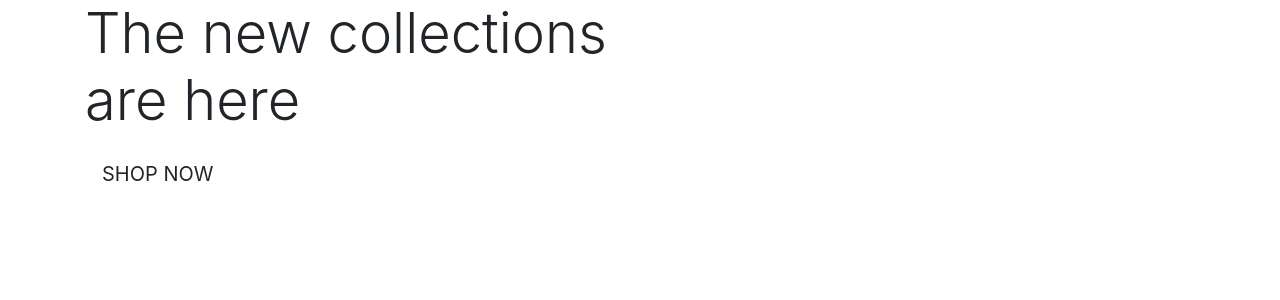
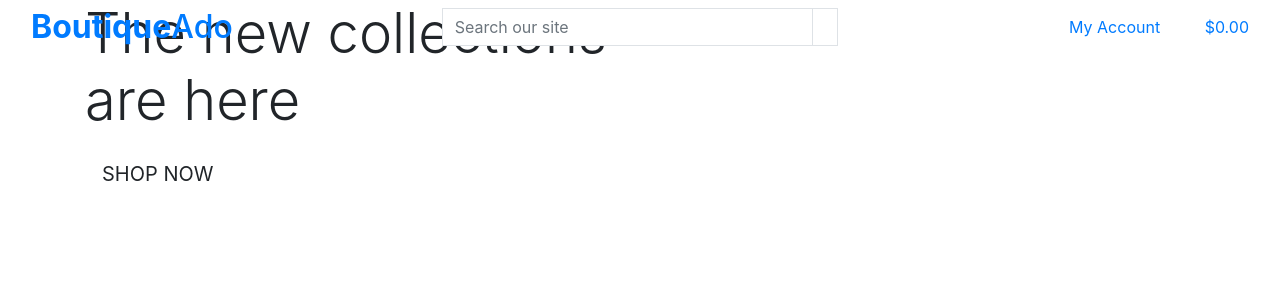
Before and after one commit to Gruheem/boutique_ado_v1, a Django app: page / in a window 1280 px wide. Shown: the top 300 px of the page. Run offline with Django 5.2, Linux system fonts and the light colour scheme; some libraries are stand-ins or nearby versions.

Commit message:
Add Header to base.html

```diff
--- a/templates/base.html
+++ b/templates/base.html
@@ -11,22 +11,14 @@
       name="viewport"
       content="width=device-width, initial-scale=1, shrink-to-fit=no"
     />
-    {% endblock %}
-
-    {% block extra_meta %}{% endblock %}
-
-    {% block corecss %}
+    {% endblock %} {% block extra_meta %}{% endblock %} {% block corecss %}
     <link
       rel="stylesheet"
       href="https://cdn.jsdelivr.net/npm/bootstrap@4.6.2/dist/css/bootstrap.min.css"
       integrity="sha384-xOolHFLEh07PJGoPkLv1IbcEPTNtaed2xpHsD9ESMhqIYd0nLMwNLD69Npy4HI+N"
       crossorigin="anonymous"
     />
-    {% endblock %}
-
-    {% block extra_css %}{% endblock %}
-
-    {% block corejs %}
+    {% endblock %} {% block extra_css %}{% endblock %} {% block corejs %}
     <script
       src="https://cdn.jsdelivr.net/npm/jquery@3.5.1/dist/jquery.min.js"
       integrity="sha256-9/aliU8dGd2tb6OSsuzixeV4y/faTqgFtohetphbbj0="
@@ -42,24 +34,104 @@
       integrity="sha384-wfSDF2E50Y2D1uUdj0O3uMBJnjuUD4Ih7YwaYd1iqfktj0Uod8GCExl3Og8ifwB6"
       crossorigin="anonymous"
     ></script>
-    {% endblock %}
-
-    {% block extra_js %}{% endblock %}
+    {% endblock %} {% block extra_js %}{% endblock %}
 
     <title>Boutique Ado {% block extra_title %}{% endblock %}</title>
   </head>
   <body>
-    <header class="container-fluid fixed-top"></header>
+    <header class="container-fluid fixed-top">
+      <div class="row">
+        <div
+          class="col-12 col-lg-4 my-auto py-1 py-lg-0 text-center text-lg-left"
+        >
+          <a href="{% url 'home' %}" class="nav-link main-logo-link">
+            <h2 class="logo-font text-black my-0">
+              <strong>Boutique</strong>Ado
+            </h2>
+          </a>
+        </div>
+        <div class="col-12 col-lg-4 my-auto py-1 py-lg-0">
+          <form method="GET" action="">
+            <div class="input-group w-100">
+              <input
+                class="form-control border border-black rounded-0"
+                type="text"
+                name="q"
+                placeholder="Search our site"
+              />
+              <div class="input-group-append">
+                <button
+                  class="form-control btn btn-black border border-black rounded-0"
+                  type="submit"
+                >
+                  <span class="icon">
+                    <i class="fas fa-search"></i>
+                  </span>
+                </button>
+              </div>
+            </div>
+          </form>
+        </div>
+        <div class="col-12 col-lg-4 my-auto py-1 py-lg-0">
+          <ul class="list-inline list-unstyled text-center text-lg-right my-0">
+            <li class="list-inline-item dropdown">
+              <a
+                class="text-black nav-link"
+                href="#"
+                id="user-options"
+                data-toggle="dropdown"
+                aria-haspopup="true"
+                aria-expanded="false"
+              >
+                <div class="text-center">
+                  <div><i class="fas fa-user fa-lg"></i></div>
+                  <p class="my-0">My Account</p>
+                </div>
+              </a>
+              <div
+                class="dropdown-menu border-0"
+                aria-labelledby="user-options"
+              >
+                {% if request.user.is_authenticated %} {% if request.user.is_superuser %}
+                <a href="" class="dropdown-item">Product Management</a>
+                {% endif %}
+                <a href="" class="dropdown-item">My Profile</a>
+                <a href="{% url 'account_logout' %}" class="dropdown-item"
+                  >Logout</a
+                >
+                {% else %}
+                <a href="{% url 'account_signup' %}" class="dropdown-item"
+                  >Register</a
+                >
+                <a href="{% url 'account_login' %}" class="dropdown-item"
+                  >Login</a
+                >
+                {% endif %}
+              </div>
+            </li>
+            <li class="list-inline-item">
+              <a
+                class="{% if grand_total %}text-info font-weight-bold{% else %}text-black{% endif %} nav-link"
+                href=""
+              >
+                <div class="text-center">
+                  <div>
+                    <i class="fas fa-shopping-bag fa-lg"></i>
+                  </div>
+                  <p class="my-0">
+                    {% if grand_total %} ${{ grand_total|floatformat:2 }}
+                    {% else %} $0.00 {% endif %}
+                  </p>
+                </div>
+              </a>
+            </li>
+          </ul>
+        </div>
+      </div>
+    </header>
 
     {% if messages %}
-        <div class="message-container"></div>
-    {% endif %}
-
-    {% block page_header %}{% endblock %}
-
-    {% block content %}{% endblock %}
-
-    {% block postloadjs %}{% endblock %}
-
+    <div class="message-container"></div>
+    {% endif %} {% block page_header %}{% endblock %} {% block content %} {% endblock %} {% block postloadjs %}{% endblock %}
   </body>
 </html>
```
